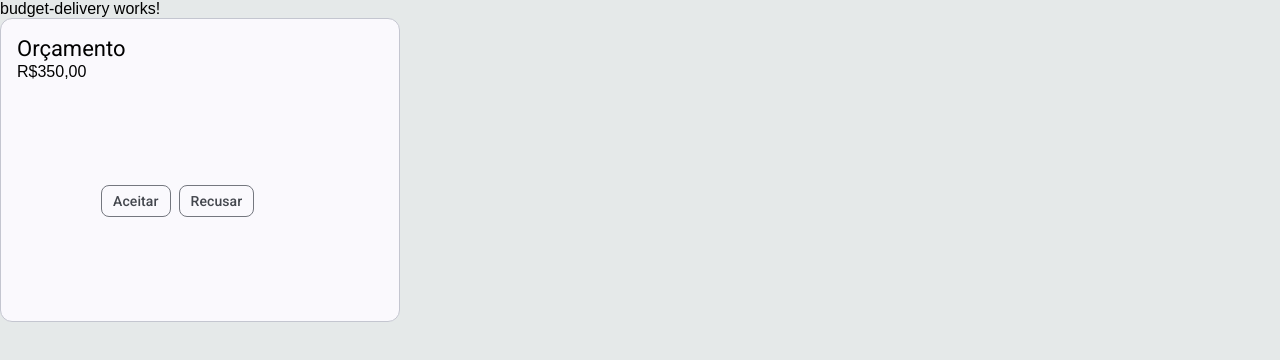
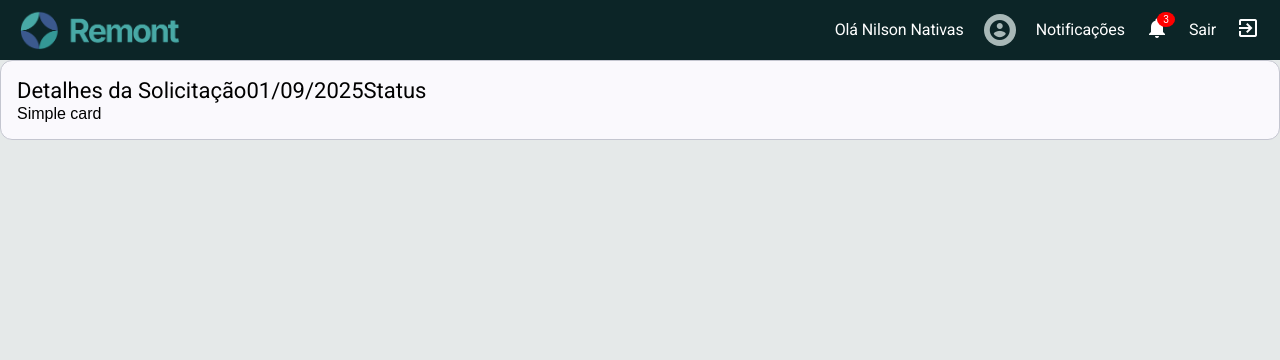
Before and after one commit to EduKaique/sistema-manutencao-angular-spring, an Angular app in the folder front-end/: page /budget-delivery in a window 1280 px wide. Shown: the top 360 px of the page. Built offline with nearby package versions, Linux system fonts and the light colour scheme.

Commit message:
Estilização do Header e alterações a página Budget-delivery

```diff
--- a/front-end/src/app/app.component.ts
+++ b/front-end/src/app/app.component.ts
@@ -1,10 +1,9 @@
 import { Component } from '@angular/core';
 import { RouterOutlet } from '@angular/router';
-import { HeaderComponent } from './core/layout/header/header.component';
 
 @Component({
   selector: 'app-root',
-  imports: [RouterOutlet, HeaderComponent],
+  imports: [RouterOutlet],
   templateUrl: './app.component.html',
   styleUrl: './app.component.css'
 })
--- a/front-end/src/app/core/layout/header/header.component.css
+++ b/front-end/src/app/core/layout/header/header.component.css
@@ -2,62 +2,73 @@
   display: flex;
   justify-content: space-between;
   align-items: center;
-  background-color: var(--primary-color, #1976d2);
+  background-color: var(--color-cyan-95);
   color: white;
-  padding: 12px 24px;
-  height: var(--header-height, 64px);
-  box-shadow: 0 2px 4px rgba(0,0,0,0.1);
+  padding: 10px 20px;
+  height: 60px;
 }
 
-.logo a {
-  color: white;
-  text-decoration: none;
-  cursor: pointer;
+.header-left {
+  display: flex;
+  align-items: center;
+  gap: 10px;
 }
 
-.menu {
-  display: flex;
-  gap: 16px;
+.logo {
+  height: 40px;
+  object-fit: contain;
+  cursor: pointer;
+
 }
 
-.menu a {
-  text-decoration: none;
-  color: white;
-  padding: 4px 8px;
-  border-radius: 4px;
-  transition: background-color 0.2s ease;
+.brand-name {
+  font-weight: bold;
+  font-size: 18px;
+  color: #4fc3c5;
 }
 
-.menu a:hover {
-  background-color: rgba(255, 255, 255, 0.15);
+.header-right {
+  display: flex;
+  align-items: center;
+  gap: 20px;
 }
 
-.menu a.active {
-  border-bottom: 2px solid white;
+.user-greeting {
+  font-size: 14px;
 }
 
-.header-actions {
+.user-avatar {
+  background-color: var(--color-neutral-30);
+  border-radius: 100%;
+  width: 32px;
+  height: 32px;
   display: flex;
+  justify-content: center;
   align-items: center;
-  gap: 16px;
+  color: var(--color-cyan-95);
+  font-size: 16px;
 }
 
-.search-input {
-  padding: 4px 8px;
-  border-radius: 4px;
+.icon-button {
+  background: none;
   border: none;
-  font-family: var(--body-default-font-family);
+  color: white;
+  font-size: 16px;
+  cursor: pointer;
+  position: relative;
 }
 
-.user-profile {
-  display: flex;
-  align-items: center;
-  gap: 8px;
+.icon-button:hover {
+  opacity: 0.8;
 }
 
-.user-profile .avatar {
-  width: 32px;
-  height: 32px;
+.badge {
+  position: absolute;
+  top: -4px;
+  right: -6px;
+  background: red;
+  color: white;
   border-radius: 50%;
-  cursor: pointer;
+  padding: 2px 6px;
+  font-size: 10px;
 }
--- a/front-end/src/app/core/layout/header/header.component.html
+++ b/front-end/src/app/core/layout/header/header.component.html
@@ -1,20 +1,22 @@
-<header class="app-header">
-  <div class="logo heading_6">
-    <a routerLink="/home">Remont</a>
+<mat-toolbar class="app-header">
+  <div class="header-left">
+    <img src="assets/images/logo.png" alt="Logo" class="logo">
   </div>
 
-  <nav class="menu">
-    <a routerLink="/home" routerLinkActive="active" class="label_large">Home</a>
-    <a routerLink="/sobre" routerLinkActive="active" class="label_large">Sobre</a>
-    <a routerLink="/contato" routerLinkActive="active" class="label_large">Contato</a>
-  </nav>
+  <div class="header-right">
+    <span class="body_medium">Olá {{ nomeDeUsuario }}</span>
 
-  <div class="header-actions">
-    <input type="text" placeholder="Pesquisar..." class="search-input label_medium">
-    <div class="user-profile">
-      <img src="assets/user.png" alt="Usuário" class="avatar">
-      <span class="label_medium">nome-do-usuário
-      </span>
+    <div class="user-avatar">
+      <mat-icon>account_circle</mat-icon>
     </div>
+    <span class="body_medium">Notificações</span>
+    <button class="icon-button">
+      <mat-icon>notifications</mat-icon>
+      <span class="badge">3</span>
+    </button>
+    <span class="body_medium">Sair</span>
+    <button class="icon-button">
+      <mat-icon>exit_to_app</mat-icon>
+    </button>
   </div>
-</header>
+</mat-toolbar>
--- a/front-end/src/app/core/layout/header/header.component.ts
+++ b/front-end/src/app/core/layout/header/header.component.ts
@@ -1,12 +1,13 @@
 import { Component } from '@angular/core';
 import { MatToolbar } from '@angular/material/toolbar';
+import { MatIconModule } from '@angular/material/icon';
 
 @Component({
   selector: 'app-header',
-  imports: [MatToolbar],
+  imports: [MatToolbar, MatIconModule],
   templateUrl: './header.component.html',
   styleUrl: './header.component.css'
 })
 export class HeaderComponent {
-
+     nomeDeUsuario: string = 'Nilson Nativas';
 }
--- a/front-end/src/app/features/employee/budget-delivery/budget-delivery.component.css
+++ b/front-end/src/app/features/employee/budget-delivery/budget-delivery.component.css
@@ -1,7 +1,6 @@
-.example-card {
-  max-width: 400px;
+.card-title-content {
+  display: flex;
+  justify-content: space-between;
+  width: 100%;
+  align-items: center; /* opcional: centraliza verticalmente */
 }
-
-.example-card-footer {
-  padding: 100px;
-}
--- a/front-end/src/app/features/employee/budget-delivery/budget-delivery.component.html
+++ b/front-end/src/app/features/employee/budget-delivery/budget-delivery.component.html
@@ -1,17 +1,17 @@
-<p>budget-delivery works!</p>
-<mat-card class="example-card" appearance="outlined">
-  <mat-card-header>
-    <mat-card-title>Orçamento</mat-card-title>
+<app-header></app-header>
+
+<mat-card appearance="outlined">
+  <mat-card-header class="card-header">
+    <mat-card-title>
+      <div class="card-title-content">
+        <div>Detalhes da Solicitação</div>
+        <div>01/09/2025</div>
+        <div>Status</div>
+      </div>
+    </mat-card-title>
   </mat-card-header>
+
   <mat-card-content>
-    <p>
-R$350,00
-    </p>
+    Simple card
   </mat-card-content>
-  <mat-card-footer class="example-card-footer">
-    <mat-chip-set aria-label="Chihuahua traits">
-      <mat-chip>Aceitar</mat-chip>
-      <mat-chip>Recusar</mat-chip>
-    </mat-chip-set>
-  </mat-card-footer>
 </mat-card>
--- a/front-end/src/app/features/employee/budget-delivery/budget-delivery.component.ts
+++ b/front-end/src/app/features/employee/budget-delivery/budget-delivery.component.ts
@@ -2,11 +2,11 @@ import {ChangeDetectionStrategy, Component} from '@angular/core';
 import {MatProgressBarModule} from '@angular/material/progress-bar';
 import {MatCardModule} from '@angular/material/card';
 import {MatChipsModule} from '@angular/material/chips';
-import {MatButtonModule} from '@angular/material/button';
+import { HeaderComponent } from '../../../core/layout/header/header.component';
 
 @Component({
   selector: 'app-budget-delivery',
-    imports: [MatCardModule, MatChipsModule, MatProgressBarModule],
+    imports: [MatCardModule, MatChipsModule, MatProgressBarModule, HeaderComponent],
   templateUrl: './budget-delivery.component.html',
   styleUrl: './budget-delivery.component.css',
   changeDetection: ChangeDetectionStrategy.OnPush,
```
Also changed, not shown: front-end/src/app/shared/shared.module.ts (+4 -3 lines), front-end/src/app/app.component.html (line endings or trailing spaces).
